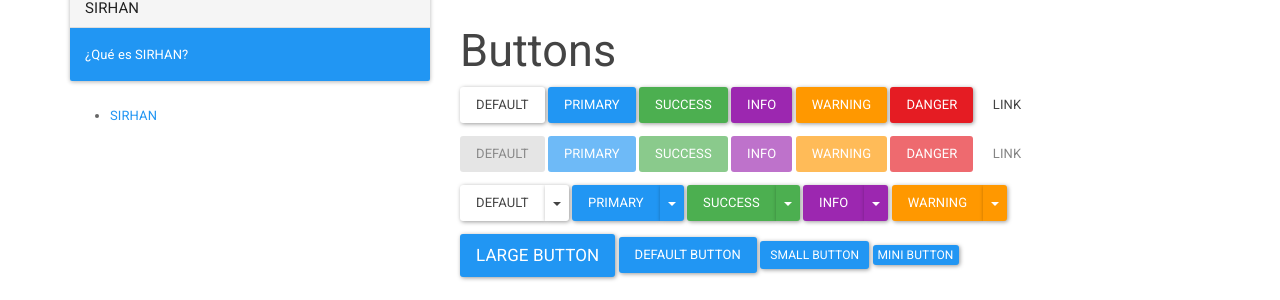
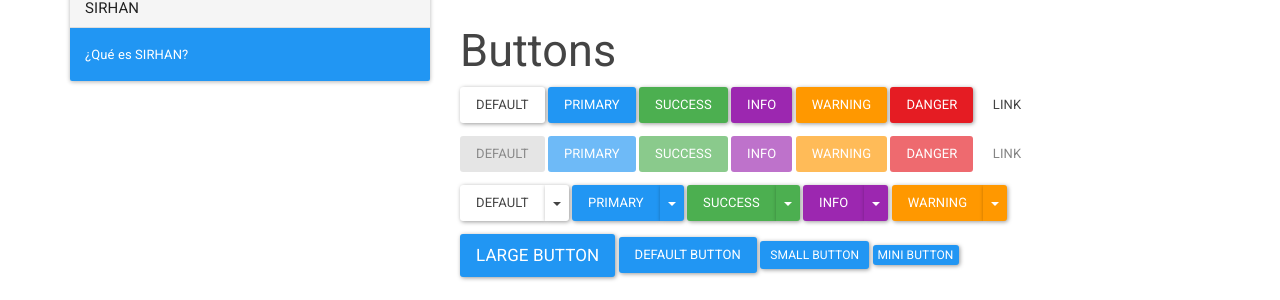
Before and after one commit to CoBachBC/centrodeayuda, a Jekyll site: the page built from docs/_docs/SIRHAN/sirhan.md, in a window 1280 px wide and 900 px high. Shown: the part 180-480 px from the top of the window. Built offline with Jekyll 4.4.1, drawn with Linux system fonts in a browser that asks for light colours.

Commit message:
Update docs_nav.html

```diff
--- a/docs/_includes/docs_nav.html
+++ b/docs/_includes/docs_nav.html
@@ -27,13 +27,3 @@
     </div>
   {% endfor %}
 </div>
-
-<ul>
-  <li><a href="./">{{ page.docu | upcase}}</a>
-    <ul>
-      {% for item in section.sae %}
-        <li>Hay algo</li>
-      {% endfor %}
-    </ul>
-  </li>
-</ul>
```
